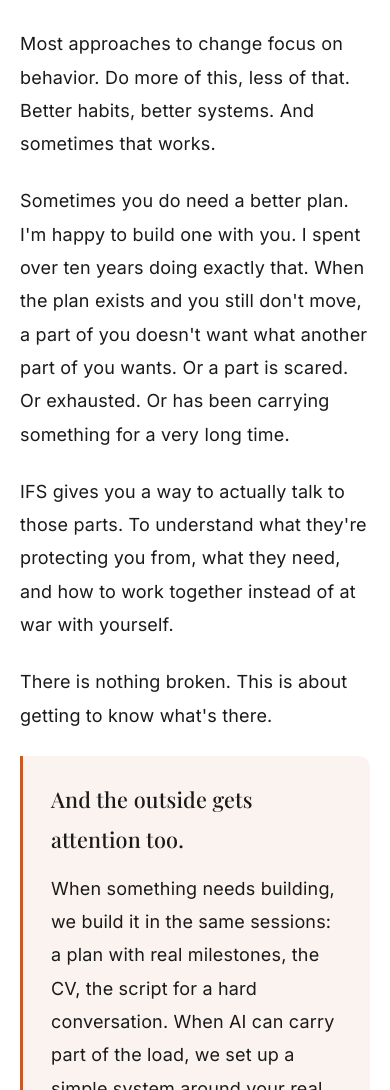
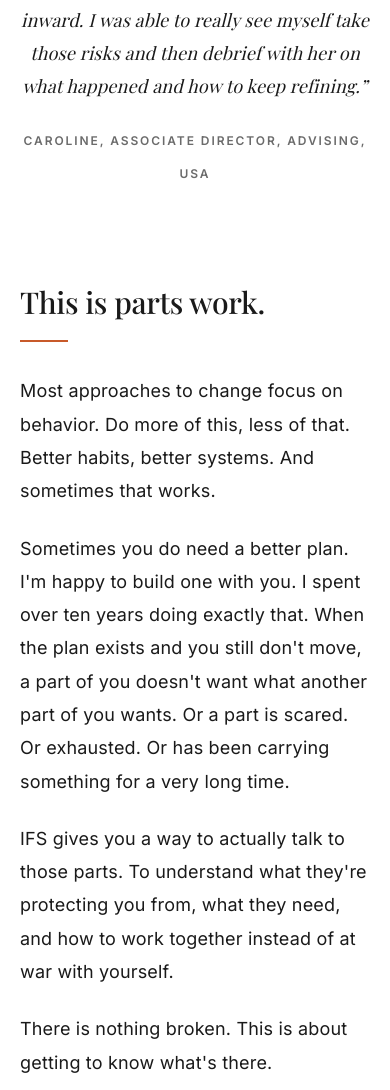
Before and after one commit to AnnaIFS/annamilaeva.com, a plain HTML site: page coaching.html in a window 390 px wide. Shown: the part 762-1852 px from the top of the page. Drawn offline with nearby package versions, Linux system fonts and the light colour scheme; a web font is replaced by a local one.

Commit message:
Coaching page: one featured Caroline quote under the hero
Co-Authored-By: Claude Opus 5.5 <noreply@anthropic.com>

```diff
--- a/coaching.html
+++ b/coaching.html
@@ -129,6 +129,16 @@
     </svg>
   </div>
 
+  <!-- Featured client quote -->
+  <section class="voice-feature" style="background: #fff;">
+    <div class="container fade-in">
+      <blockquote class="voice-feature__inner">
+        <p class="voice-feature__quote">&ldquo;I would highly recommend Anna if you are looking to challenge yourself and look inward. I was able to really see myself take those risks and then debrief with her on what happened and how to keep refining.&rdquo;</p>
+        <cite class="voice__who">Caroline, Associate Director, Advising, USA</cite>
+      </blockquote>
+    </div>
+  </section>
+
   <!-- This is parts work -->
   <section class="section" style="background: #fff;">
     <div class="container">
@@ -196,22 +206,6 @@
           <span class="checklist__check">&#10003;</span>
           <span>Your body has started saying what you haven't: the sleep, the tension, the headaches you stopped mentioning</span>
         </div>
-      </div>
-    </div>
-  </section>
-
-  <!-- Voices: client quotes -->
-  <section class="voices">
-    <div class="container fade-in">
-      <div class="voices__grid">
-        <blockquote class="voice">
-          <p class="voice__quote">I would highly recommend Anna if you are looking to challenge yourself and look inward. I was able to really see myself take those risks and then debrief with her on what happened and how to keep refining.</p>
-          <cite class="voice__who">Caroline, Associate Director, Advising, USA</cite>
-        </blockquote>
-        <blockquote class="voice">
-          <p class="voice__quote">I wasn't looking to be praised as a manager, but she truly validated the challenges I was facing.</p>
-          <cite class="voice__who">Caroline, Associate Director, Advising, USA</cite>
-        </blockquote>
       </div>
     </div>
   </section>
--- a/styles.css
+++ b/styles.css
@@ -825,6 +825,36 @@ p {
   text-transform: uppercase;
   font-weight: 600;
   color: var(--text-light);
+}
+
+/* ---- Featured client quote (one big quote high on a page) ---- */
+.voice-feature {
+  padding: 56px 0 8px;
+}
+
+.voice-feature__inner {
+  margin: 0 auto;
+  max-width: 760px;
+  text-align: center;
+}
+
+.voice-feature__quote {
+  font-family: var(--font-heading);
+  font-style: italic;
+  font-size: 1.6rem;
+  line-height: 1.5;
+  color: var(--text);
+  margin: 0 auto 18px;
+  max-width: none;
+}
+
+@media (max-width: 768px) {
+  .voice-feature {
+    padding: 40px 0 4px;
+  }
+  .voice-feature__quote {
+    font-size: 1.25rem;
+  }
 }
 
 .shelf-band {
```
Also changed, not shown: es/coaching.html (+10 -16 lines).
